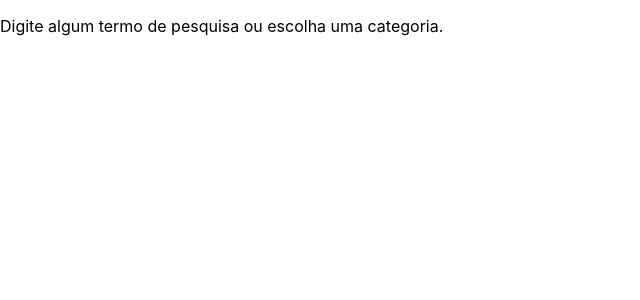
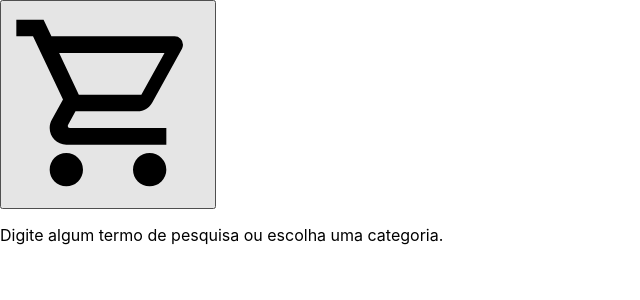
Before and after one commit to pereiravinao/frontend-online-store, a React (Create React App) app: page / in a window 1280 px wide. Shown: the top 300 px of the page, without its empty margins (0-640 px from the left). Built offline with nearby package versions, Linux system fonts and the light colour scheme.

Commit message:
Requisito 3 - Adicionando Pagina Carrinho Vazio

```diff
--- a/src/App.js
+++ b/src/App.js
@@ -2,6 +2,8 @@ import React, { Component } from 'react';
 import './App.css';
 import { BrowserRouter, Route, Switch } from 'react-router-dom';
 import InitialMsg from './components/InitialMsg';
+import ButtonListCart from './components/ButtonListCart';
+import CartItems from './pages/CartItems';
 
 class App extends Component {
   render() {
@@ -9,7 +11,13 @@ class App extends Component {
       <main>
         <BrowserRouter>
           <Switch>
-            <Route path="/" component={ InitialMsg } />
+            <Route exact path="/">
+              <ButtonListCart />
+              <InitialMsg />
+            </Route>
+            <Route path="/cart-items">
+              <CartItems />
+            </Route>
           </Switch>
         </BrowserRouter>
       </main>
--- a/src/components/ButtonListCart.jsx
+++ b/src/components/ButtonListCart.jsx
@@ -6,13 +6,11 @@ import '../icons/icons.css';
 export default class ButtonListCart extends React.Component {
   render() {
     return (
-      <div>
-        <button type="button">
-          <Link data-testid="shopping-cart-button" to="/cart-items">
-            <img className="iconCart" src={ ICON_CART } alt="Carrinho de Compras" />
-          </Link>
-        </button>
-      </div>
+      <button type="button">
+        <Link data-testid="shopping-cart-button" to="/cart-items">
+          <img className="iconCart" src={ ICON_CART } alt="Carrinho de Compras" />
+        </Link>
+      </button>
     );
   }
 }
--- /dev/null
+++ b/src/pages/CartItems.jsx
@@ -0,0 +1,9 @@
+import React from 'react';
+
+export default class CartItems extends React.Component {
+  render() {
+    return (
+      <h3 data-testid="shopping-cart-empty-message">Seu carrinho está vazio</h3>
+    );
+  }
+}
```
